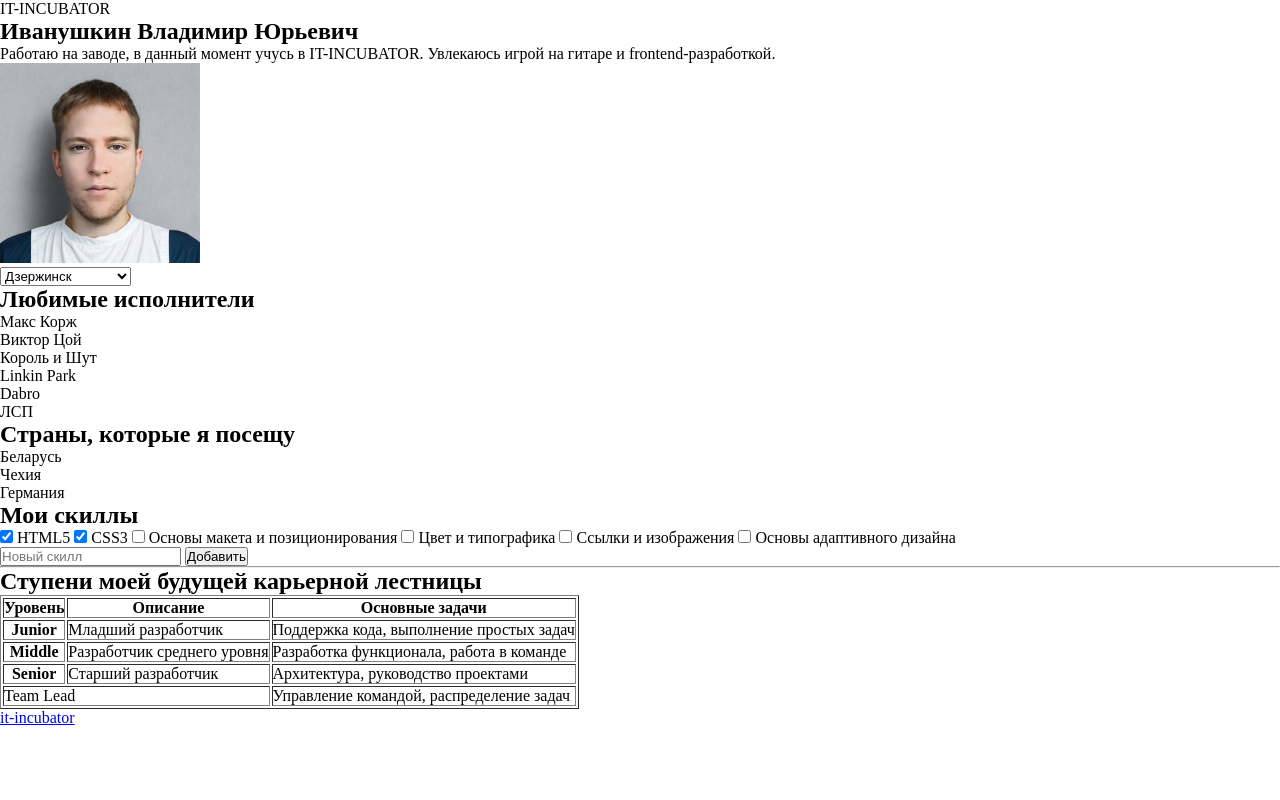
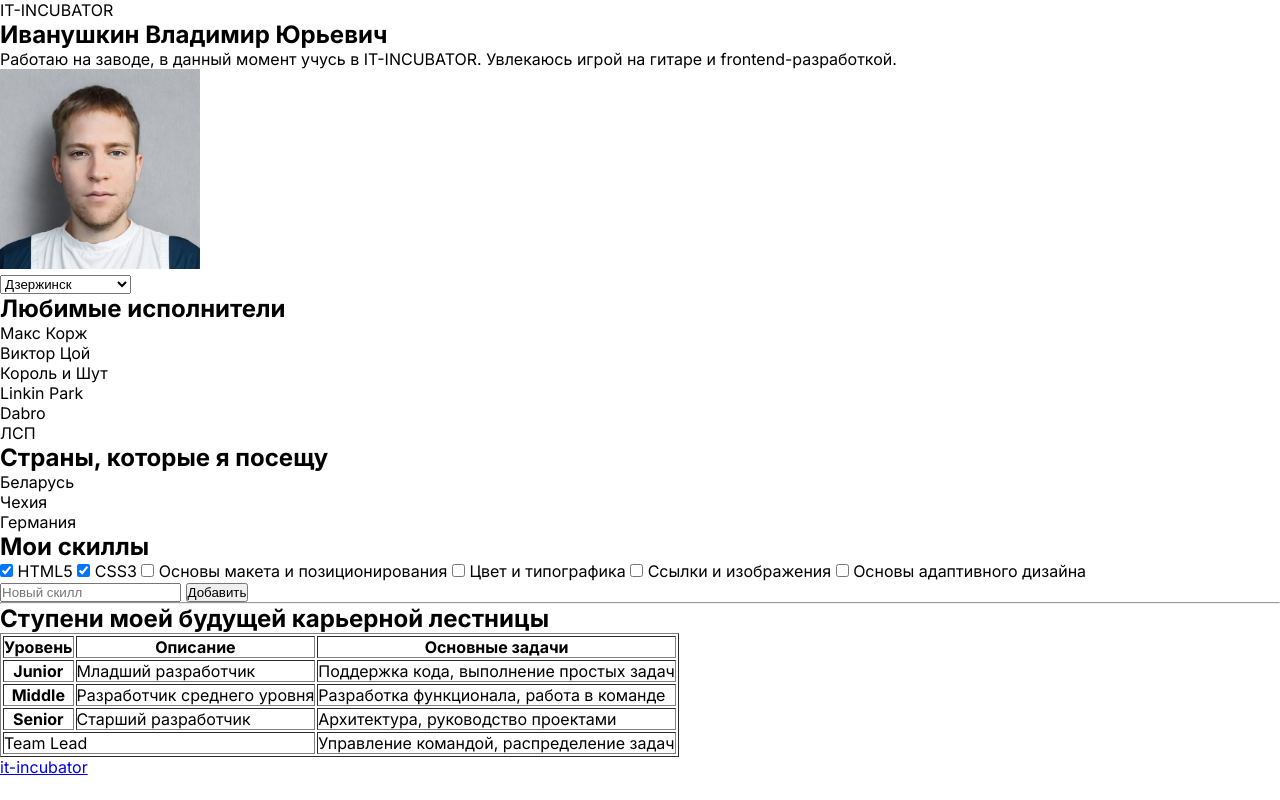
Before and after one commit to Svixdream/2-hw-with-auto-test-html-css, a plain HTML site: page index.html in a window 1280 px wide. Drawn offline with Linux system fonts and the light colour scheme.

Commit message:
complete task-1

```diff
--- a/style.css
+++ b/style.css
@@ -5,7 +5,10 @@
     box-sizing: border-box;
 }
 
-body {}
+body {
+font-family: "Inter", sans-serif;
+font-style: normal;
+}
 
 header {
     /* Стили для хедера */
```
